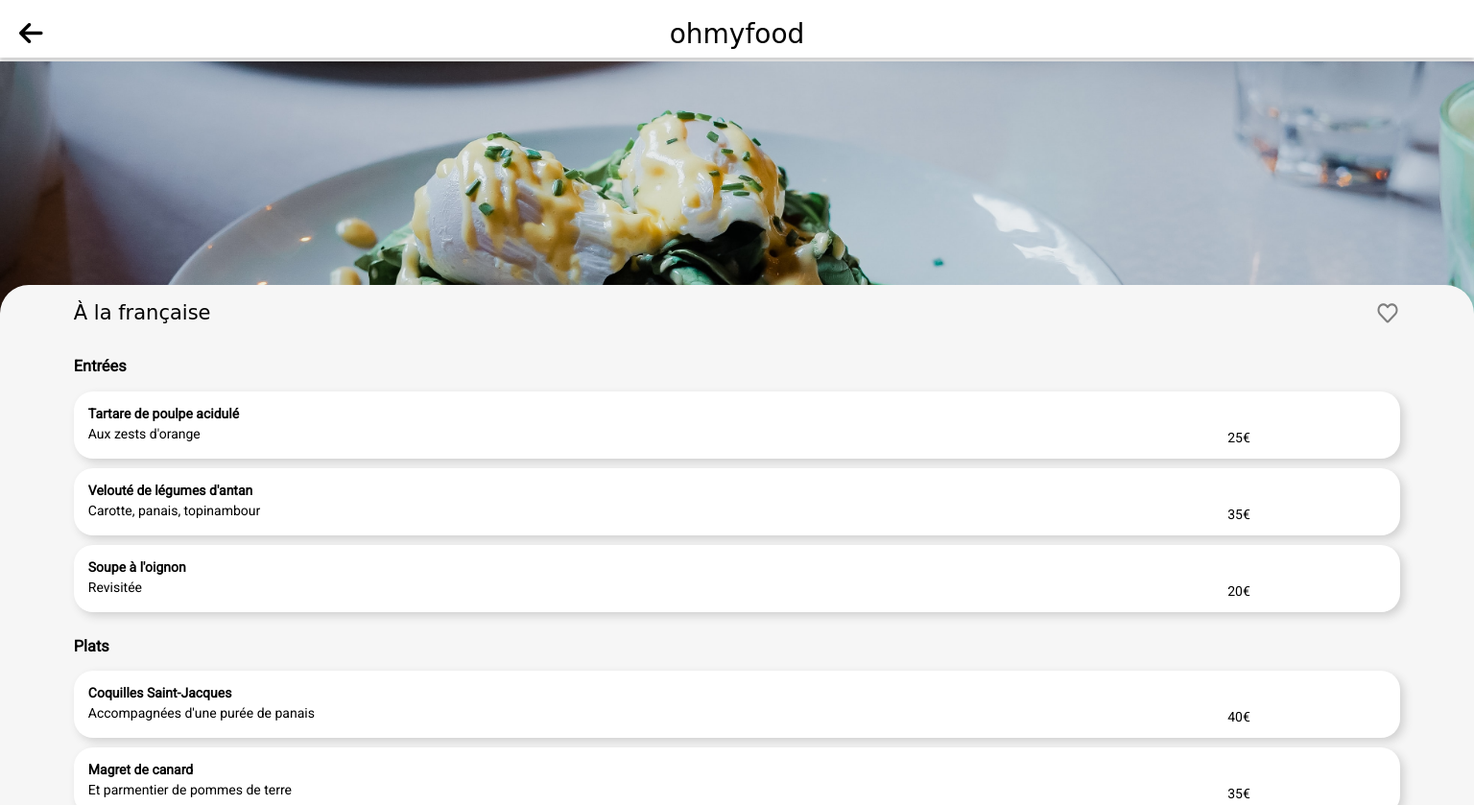
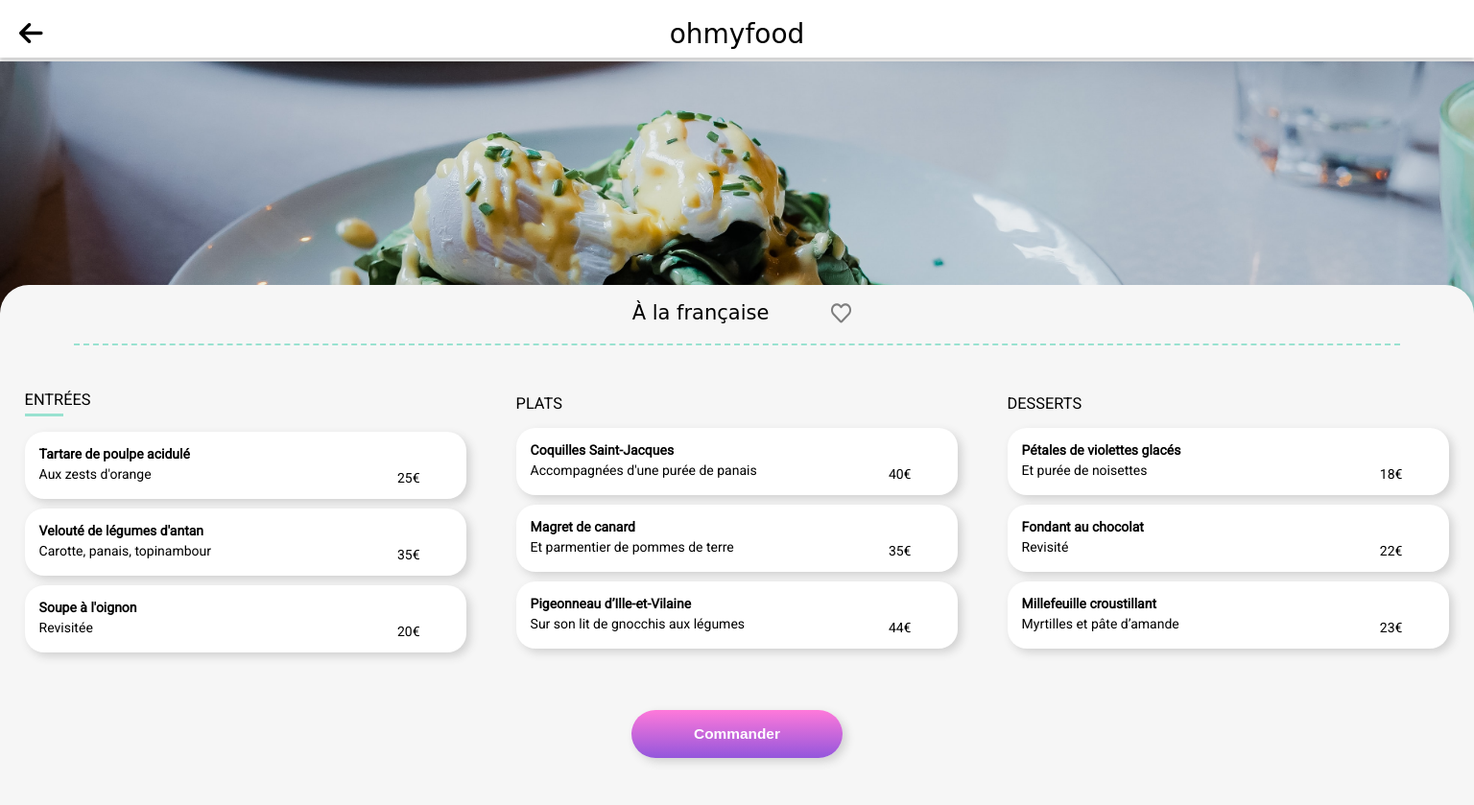
Before and after one commit to Aztharoths/MehdiLugan_3_12012021, a website: page menus/à-la-française.html in a window 1536 px wide. Shown: the top 839 px of the page at 96% size. Drawn offline with Linux system fonts and the light colour scheme; a web font is replaced by a local one.

Commit message:
@media menus

```diff
--- a/menus/à-la-française.html
+++ b/menus/à-la-française.html
@@ -33,7 +33,11 @@
           </button>
         </h2>
         <section class="menu__dishes">
-          <h3 class="menu__dishes__heading">Entrées</h3>
+          <h3 class="menu__dishes__heading">
+            Entrées
+            <div class="menu__dishes__heading__border"></div>
+          </h3>
+
           <div class="menu__dishes__dish">
             <h4 class="menu__dishes__dish__heading">
               Tartare de poulpe acidulé
--- a/sass/pages/_menus.scss
+++ b/sass/pages/_menus.scss
@@ -16,6 +16,14 @@ img {
   &__dishes {
     width: 90%;
     &__heading {
+      text-transform: uppercase;
+      font-weight: 500;
+      &__border {
+        background-color: $tertiary-color;
+        margin: 5px 0 0 0;
+        height: 3px;
+        width: 40px;
+      }
     }
     &__dish {
       @include flex(column, wrap, flex-start, flex-start);
@@ -79,3 +87,66 @@ img {
     margin-top: 50px;
   }
 }
+/*----------------------------------------*\
+
+@>700<@
+
+\*----------------------------------------*/
+@media (min-width: 700px) {
+  .menu {
+    display: grid;
+    grid-template-rows: 75px 1fr 1fr 75px;
+    grid-template-columns: 1fr 1fr;
+    &__heading {
+      grid-row: 1;
+      grid-column: 1 / span 2;
+      justify-self: center;
+      justify-content: center;
+      i {
+        margin-left: 50px;
+      }
+    }
+    &__dishes {
+      margin: auto;
+      &:nth-of-type(1) {
+        grid-row: 2;
+        grid-column: 1;
+      }
+      &:nth-of-type(2) {
+        grid-row: 2;
+        grid-column: 2;
+      }
+      &:nth-of-type(3) {
+        width: 60%;
+        grid-row: 3;
+        grid-column: 1 / span 2;
+      }
+    }
+    &__btn {
+      grid-row: 4;
+      grid-column: 1 / span 2;
+      justify-self: center;
+    }
+  }
+}
+/*----------------------------------------*\
+
+@>1400<@
+
+\*----------------------------------------*/
+@media (min-width: 1400px) {
+  .menu {
+    @include flex(row, wrap);
+    &__heading {
+      margin-bottom: 30px;
+      padding-bottom: 20px;
+      border-bottom: dashed 2px $tertiary-color;
+    }
+    &__dishes {
+      width: 30%;
+      &:nth-of-type(3) {
+        width: 30%;
+      }
+    }
+  }
+}
```
Also changed, not shown: public/css/style.css, 1 other file.
